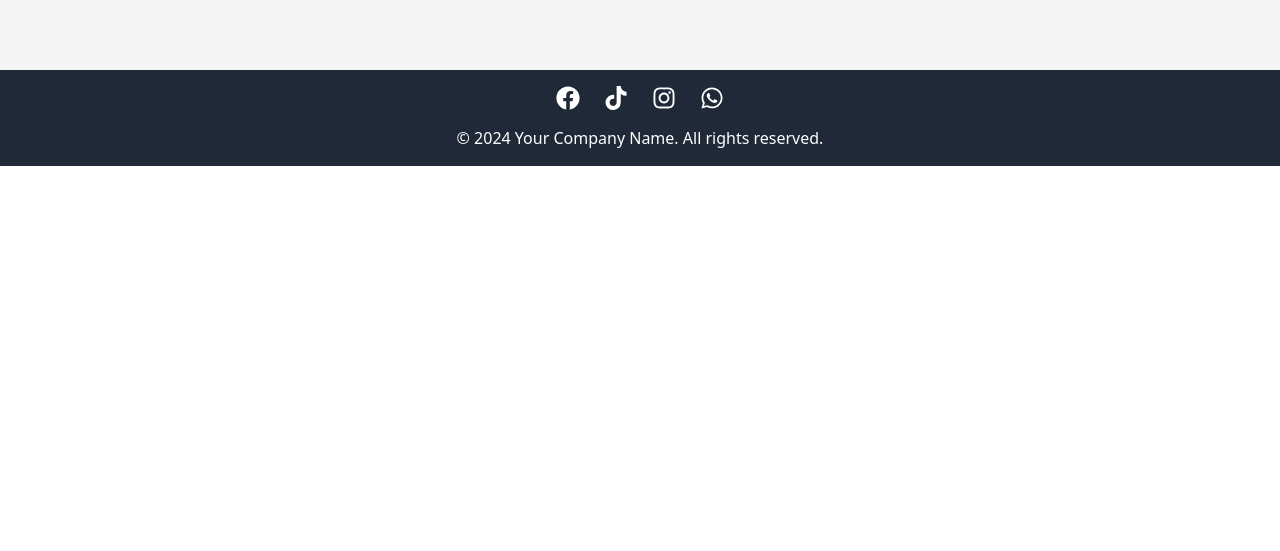
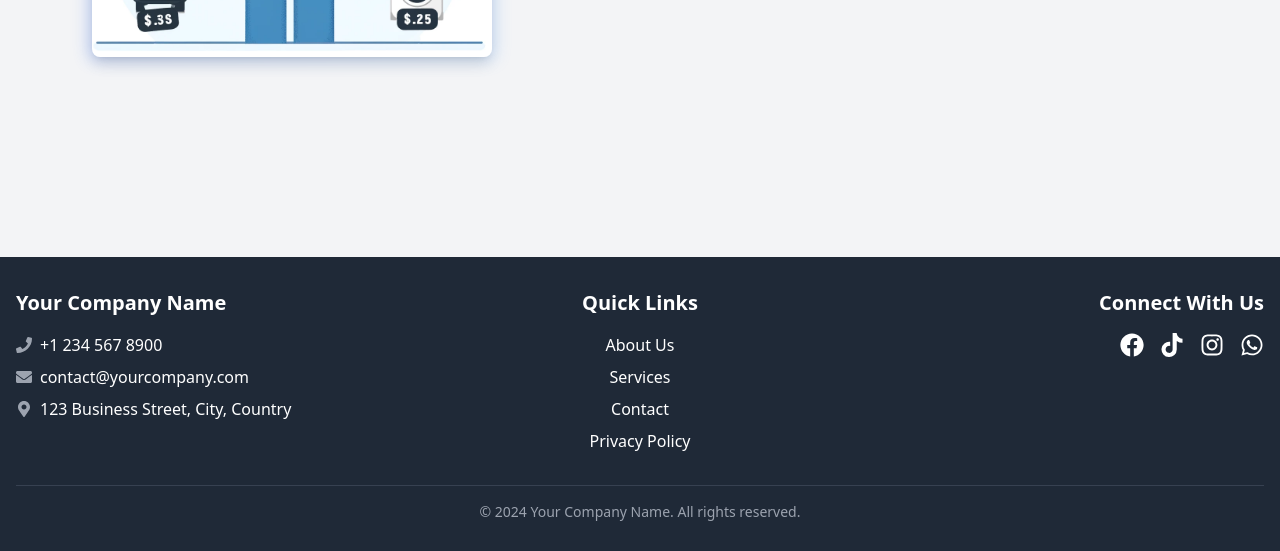
Before and after one commit to saleh1001prog/simple_ecommerce_webApp, a Next.js app: page /aboutUs in a window 1280 px wide. Shown: the part 616-1167 px from the top of the page. Before the commit the page ends 800 px from the top, so only its background shows below. Built offline with nearby package versions, Linux system fonts and the light colour scheme; no server answers.

Commit message:
chnage the height

```diff
--- a/src/app/aboutUs/page.tsx
+++ b/src/app/aboutUs/page.tsx
@@ -39,7 +39,7 @@ function Page() {
 
   return (
     <div
-      className="flex min-h-[calc(100vh_-_187px)] flex-wrap items-center justify-around bg-gray-100 p-4 md:p-8"
+      className="flex min-h-[100vh] flex-wrap items-center justify-around bg-gray-100 p-4 md:p-8"
       dir={language === 'ar' ? 'rtl' : 'ltr'}
     >
       <div className="max-w-xl text-center md:text-right mb-8 md:mb-0">
--- a/src/app/page.tsx
+++ b/src/app/page.tsx
@@ -5,7 +5,6 @@ import ProductList from "@/components/ProductList";
 
 export default function Home() {
   return (
-    <div className="min-h-[calc(100vh_-_187px)]" ><ProductList/></div>
-
+    <div className="min-h-[100vh]" ><ProductList/></div>
   );
 }
--- a/src/components/Footer.tsx
+++ b/src/components/Footer.tsx
@@ -1,16 +1,52 @@
 import React from 'react';
-import { FaFacebook, FaInstagram, FaTiktok, FaWhatsapp } from 'react-icons/fa';
+import { FaFacebook, FaInstagram, FaTiktok, FaWhatsapp, FaPhone, FaEnvelope, FaMapMarkerAlt } from 'react-icons/fa';
 
 const Footer = () => {
   return (
-    <footer className="headWhenPrint bg-gray-800 text-white py-4   w-full">
-      <div className="container mx-auto flex justify-center space-x-6">
+    <footer className="headWhenPrint bg-gray-800 text-white py-8">
+      <div className="container mx-auto px-4">
+        {/* Main Footer Content */}
+        <div className="grid grid-cols-1 md:grid-cols-3 gap-8 mb-8">
+          {/* Company Info */}
+          <div className="text-center md:text-left">
+            <h3 className="text-xl font-bold mb-4">Your Company Name</h3>
+            <div className="space-y-2">
+              <p className="flex items-center justify-center md:justify-start gap-2">
+                <FaPhone className="text-gray-400" />
+                <span>+1 234 567 8900</span>
+              </p>
+              <p className="flex items-center justify-center md:justify-start gap-2">
+                <FaEnvelope className="text-gray-400" />
+                <span>contact@yourcompany.com</span>
+              </p>
+              <p className="flex items-center justify-center md:justify-start gap-2">
+                <FaMapMarkerAlt className="text-gray-400" />
+                <span>123 Business Street, City, Country</span>
+              </p>
+            </div>
+          </div>
+
+          {/* Quick Links */}
+          <div className="text-center">
+            <h3 className="text-xl font-bold mb-4">Quick Links</h3>
+            <ul className="space-y-2">
+              <li><a href="/about" className="hover:text-gray-300 transition-colors">About Us</a></li>
+              <li><a href="/services" className="hover:text-gray-300 transition-colors">Services</a></li>
+              <li><a href="/contact" className="hover:text-gray-300 transition-colors">Contact</a></li>
+              <li><a href="/privacy" className="hover:text-gray-300 transition-colors">Privacy Policy</a></li>
+            </ul>
+          </div>
+
+          {/* Social Media */}
+          <div className="text-center md:text-right">
+            <h3 className="text-xl font-bold mb-4">Connect With Us</h3>
+            <div className="flex justify-center md:justify-end space-x-4">
               <a
                 href="https://www.facebook.com/"
                 target="_blank"
                 rel="noopener noreferrer"
                 aria-label="Facebook"
-          className="hover:text-blue-500"
+                className="hover:text-blue-500 transition-colors"
               >
                 <FaFacebook size={24} />
               </a>
@@ -19,7 +55,7 @@ const Footer = () => {
                 target="_blank"
                 rel="noopener noreferrer"
                 aria-label="TikTok"
-          className="hover:text-black"
+                className="hover:text-gray-300 transition-colors"
               >
                 <FaTiktok size={24} />
               </a>
@@ -28,7 +64,7 @@ const Footer = () => {
                 target="_blank"
                 rel="noopener noreferrer"
                 aria-label="Instagram"
-          className="hover:text-pink-500"
+                className="hover:text-pink-500 transition-colors"
               >
                 <FaInstagram size={24} />
               </a>
@@ -37,13 +73,20 @@ const Footer = () => {
                 target="_blank"
                 rel="noopener noreferrer"
                 aria-label="WhatsApp"
-          className="hover:text-green-700"
+                className="hover:text-green-500 transition-colors"
               >
                 <FaWhatsapp size={24} />
               </a>
             </div>
-      <div className="text-center mt-4">
+          </div>
+        </div>
+
+        {/* Bottom Bar */}
+        <div className="border-t border-gray-700 pt-4">
+          <div className="text-center text-sm text-gray-400">
             <p>&copy; {new Date().getFullYear()} Your Company Name. All rights reserved.</p>
+          </div>
+        </div>
       </div>
     </footer>
   );
```
Lines whose indentation alone changed are shown as unchanged.
